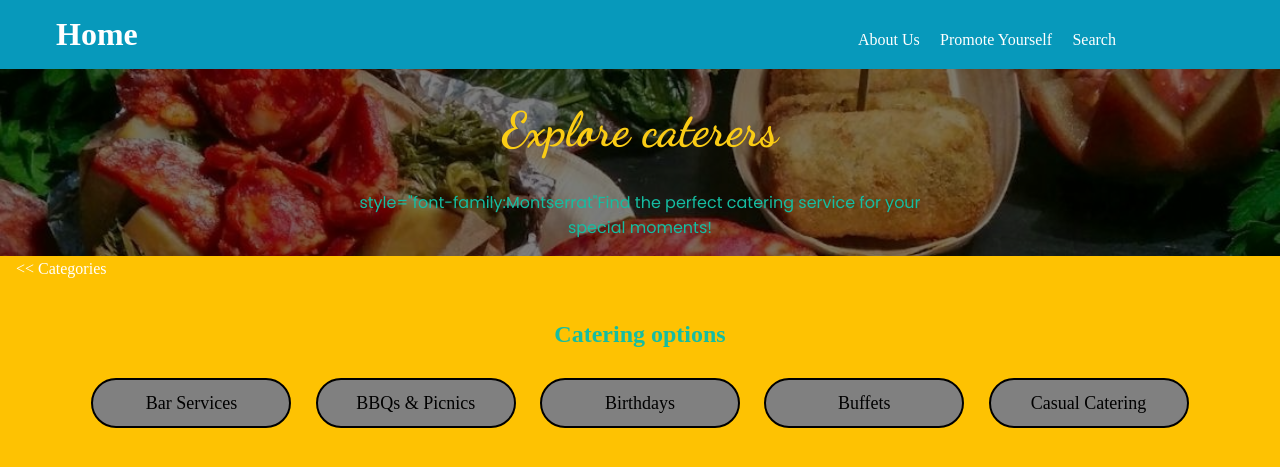
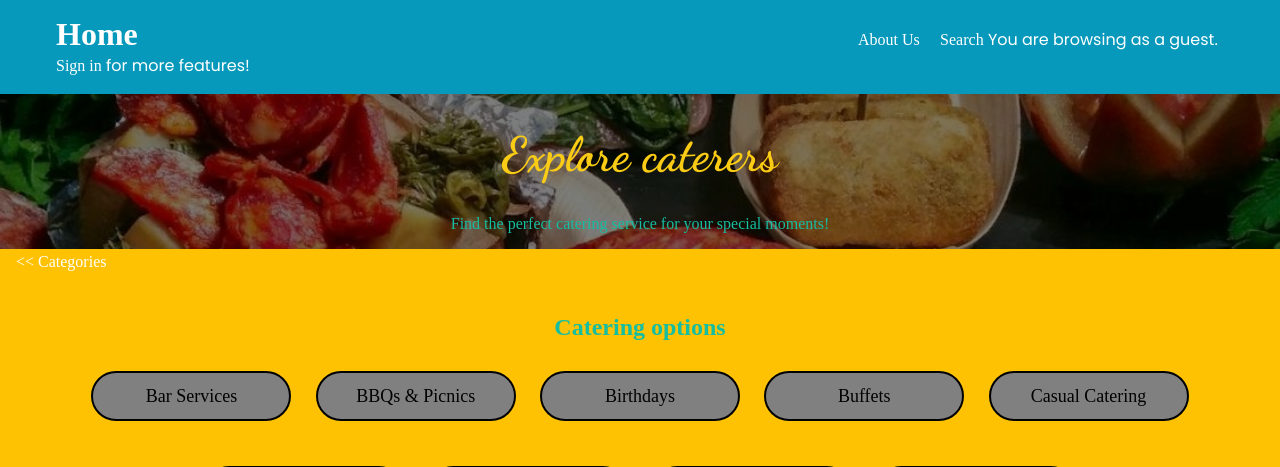
Before and after one commit to Goheezyonme/Kurt, a PHP site: page /catering-search.php in a window 1280 px wide. Shown: the top 467 px of the page. Run offline with PHP 8.4, Linux system fonts and the light colour scheme.

Commit message:
Update catering-search.php

```diff
--- a/catering-search.php
+++ b/catering-search.php
@@ -1,3 +1,10 @@
+<?php
+session_start();
+
+// Check if the user is logged in
+$is_logged_in = isset($_SESSION["user_id"]);
+?>
+
 <!DOCTYPE html>
 <html lang="en">
 <head>
@@ -16,8 +23,17 @@
             <div class="nav-links">
                 <a href="Landing page.html" class="logo">Home</a>
                 <a href="about-HTML.html">About Us</a>
+                <?php if ($is_logged_in): ?>
                     <a href="registration-HTML.html" class="cta-button">Promote Yourself</a>
-				<a href="category-select-HTML.html">Search</a>
+                <?php endif; ?>
+                <a href="category-select-HTML.php">Search</a>
+
+                <?php if ($is_logged_in): ?>
+                    <span class="user-welcome">Welcome, <?php echo htmlspecialchars($_SESSION["email"]); ?>!</span>
+                    <a href="logout.php" class="cta-button">Log Out</a>
+                <?php else: ?>
+                    <span class="user-welcome">You are browsing as a guest. <a href="signin.html">Sign in</a> for more features!</span>
+                <?php endif; ?>
             </div>
         </div>
     </nav>
@@ -26,14 +42,13 @@
         <div class="overlay"></div>
         <div class="hero-content">
             <h1>Explore caterers</h1>
-            <p>  style="font-family:Montserrat"Find the perfect catering service for your special moments!</p>
+            <p style="font-family:Montserrat">Find the perfect catering service for your special moments!</p>
         </div>
     </header>
 
     <div class="nav-links">
-        <a href="category-select-HTML.html" class="cta-button"><< Categories</a>
+        <a href="category-select-HTML.php" class="cta-button"><< Categories</a>
     </div>
-
 
     <div class="tags">
         <h2 style="color: #15BDA1; font-family:Montserrat">Catering options</h2>
@@ -59,8 +74,6 @@
         <button class="tag">Weddings</button>
         <br><br>
         <button class="button" id="search">Search</button>
-
-
     </div>
 
     <!-- Footer -->
```
Lines whose indentation alone changed are shown as unchanged.
